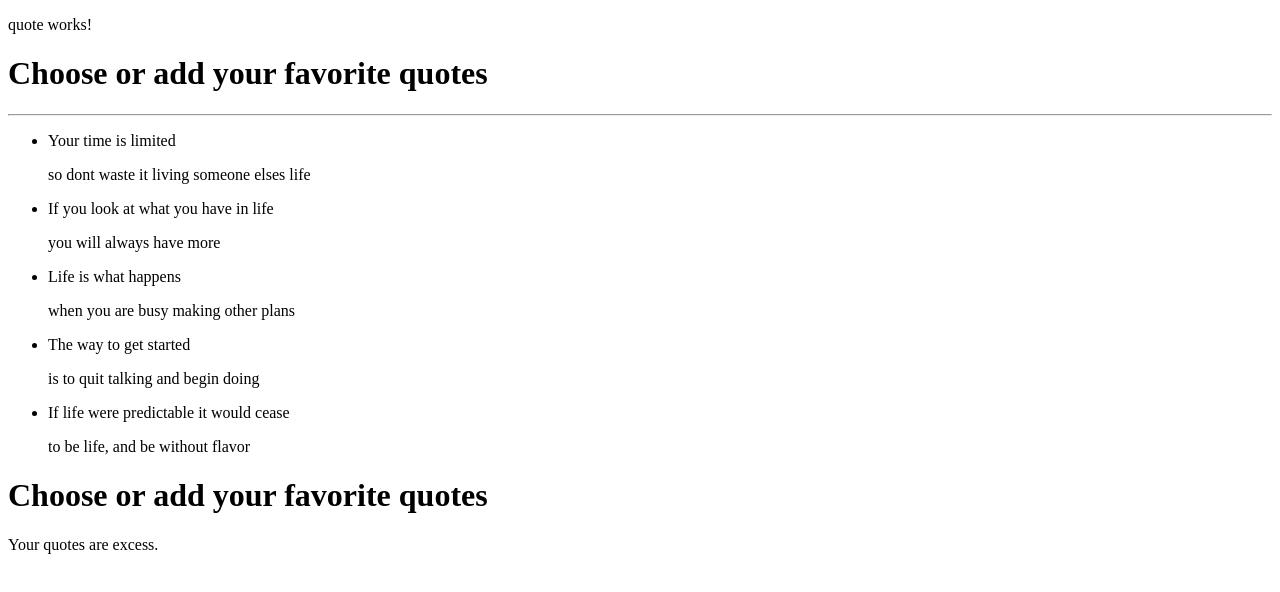
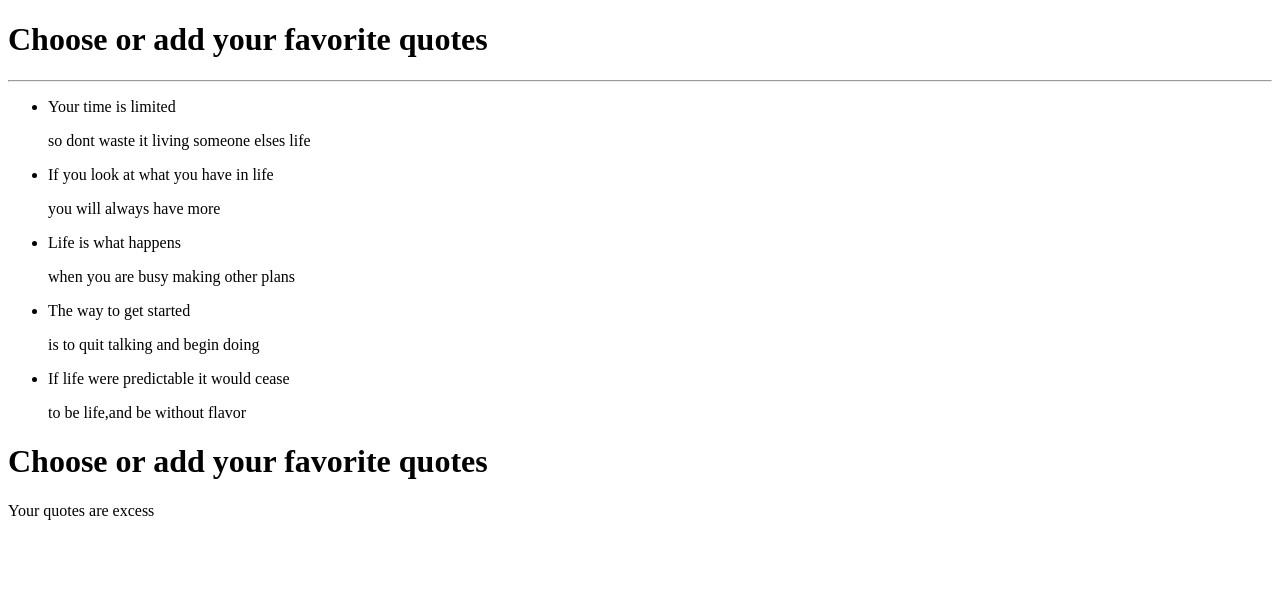
Before and after one commit to vugutsa/Quotes, an Angular app: page / in a window 1280 px wide. Shown: the top 592 px of the page. Built offline with nearby package versions, Linux system fonts and the light colour scheme.

Commit message:
add the new keyword to call the Quote blueprint class

```diff
--- a/src/app/app.component.html
+++ b/src/app/app.component.html
@@ -11,5 +11,15 @@
         {{quote.name}}
       </li>
   </ul>
+  <p *ngIf='quote.length > 5'>Your quotes are excess</p>
+</div>
+<!-- <app-quote></app-quote>
+<div>
+  <h1>Choose or add your favorite quotes</h1>
+  <ul>
+      <li *ngFor='let quotes of quote'>
+        {{quote.name}}
+      </li>
+  </ul>
   <p *ngIf='quote.length > 5'>Your quotes are excess.</p>
-</div>
+</div> -->
--- a/src/app/app.module.ts
+++ b/src/app/app.module.ts
@@ -10,7 +10,7 @@ import { QuoteDetailComponent } from './quote-detail/quote-detail.component';
   declarations: [
     AppComponent,
     QuoteComponent,
-    QuoteDetailComponent
+    QuoteDetailComponent,
   ],
   imports: [
     BrowserModule,
--- a/src/app/quote.ts
+++ b/src/app/quote.ts
@@ -1,5 +1,11 @@
+// export class Quote {
+//     id: number;
+//     name: string;
+//     description: string;
+// }
 export class Quote {
-    id: number;
-    name: string;
-    description: string;
+    showDescription: boolean;
+    constructor(public id: number, public name: string, public description: string){
+      this.showDescription = false;
+    }
 }
--- a/src/app/quote/quote.component.html
+++ b/src/app/quote/quote.component.html
@@ -1,11 +1,22 @@
-<p>quote works!</p>
+<!-- <p>quote works!</p>
 <div>
     <h1>Choose or add your favorite quotes</h1>
     <hr>
     <ul>
-      <li *ngFor='let quote of quotes'>
+      <li *ngFor='let quotes of quote'>
         {{quote.name}}
         <app-quote-detail [quote]='quote'></app-quote-detail>
       </li>
-    </ul>
-  </div>
+  </ul>
+</div> -->
+
+<div>
+  <h1>Choose or add your favorite quotes</h1>
+  <hr>
+  <ul>
+    <li *ngFor='let quote of quotes'>
+      {{quote.name}}
+      <app-quote-detail [quote]='quote'></app-quote-detail>
+    </li>
+  </ul>
+</div>
--- a/src/app/quote/quote.component.ts
+++ b/src/app/quote/quote.component.ts
@@ -8,12 +8,22 @@ import { Quote } from './../quote';
 })
 export class QuoteComponent implements OnInit {
   quotes: Quote[] = [
-    {id: 1, name: 'Your time is limited', description: 'so dont waste it living someone elses life'},
-    {id: 2, name: 'If you look at what you have in life', description: 'you will always have more '},
-    {id: 3, name: 'Life is what happens' , description: 'when you are busy making other plans'},
-    {id: 4, name: 'The way to get started', description: 'is to quit talking and begin doing '},
-    {id: 5, name: 'If life were predictable it would cease', description: 'to be life, and be without flavor '},
+    new Quote(1, 'Your time is limited', 'so dont waste it living someone elses life'),
+    new Quote(2, 'If you look at what you have in life', 'you will always  have more'),
+    new Quote(3, 'Life is what happens', 'when you are busy making other plans'),
+    new Quote(4, 'The way to get started', 'is to quit talking and begin doing'),
+    new Quote(5, 'If life were predictable it would cease',  'to be life,and be without flavor'),
   ];
+
+
+  // quotes: Quote[] = [
+  //   {id: 1, name: 'Your time is limited', description: 'so dont waste it living someone elses life'},
+  //   {id: 2, name: 'If you look at what you have in life', description: 'you will always  have more'},
+  //   {id: 3, name: 'Life is what happens', description: 'when you are busy making other plans'},
+  //   {id: 4, name: 'The way to get started', description: 'is to quit talking and begin doing'},
+  //   {id: 5, name: 'If life were predictable it would cease', description: 'to be life,and be without flavor'},
+  // ];
+
   constructor() { }
 
   ngOnInit(): void {
```
Also changed, not shown: src/app/app.component.ts (+5 -4 lines).
